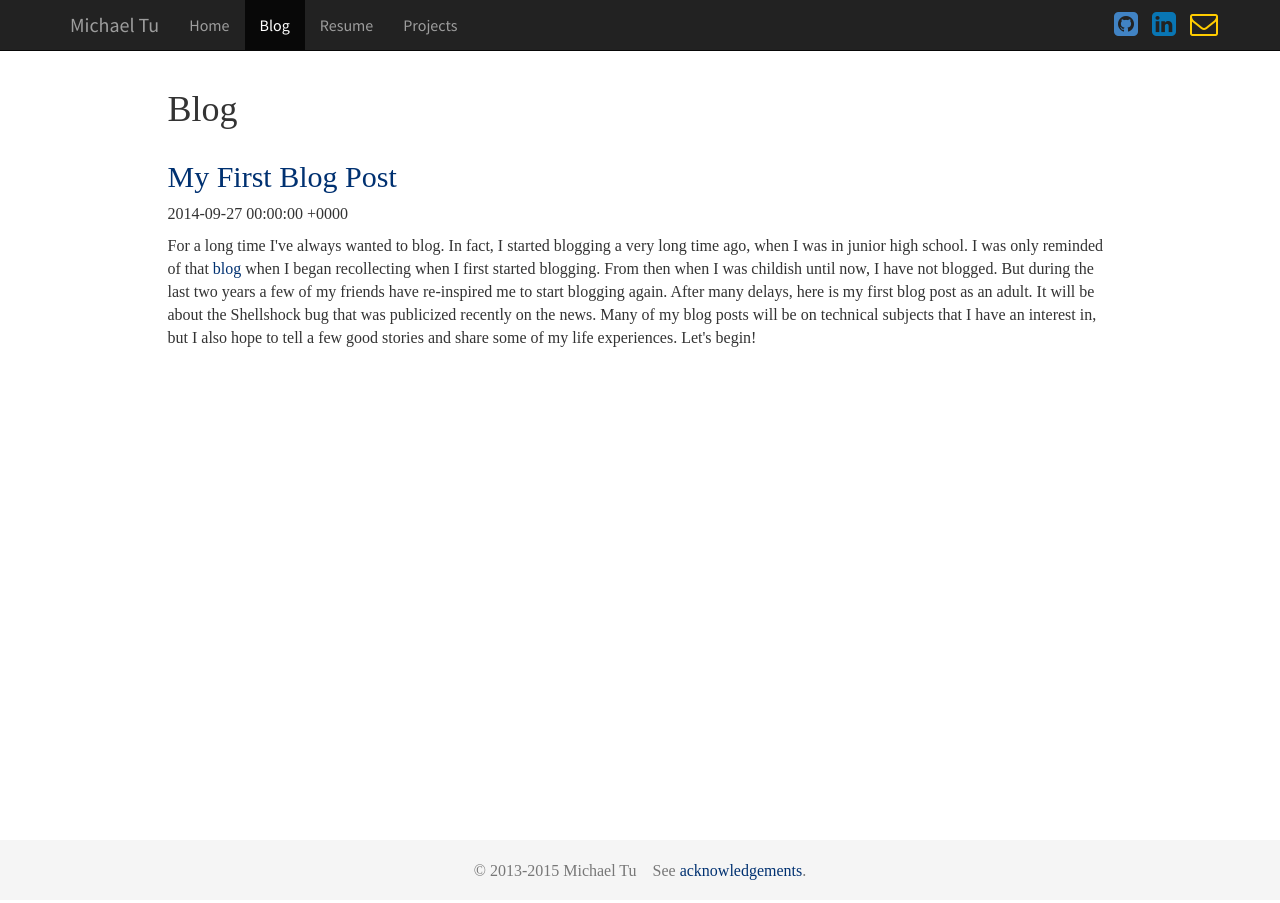
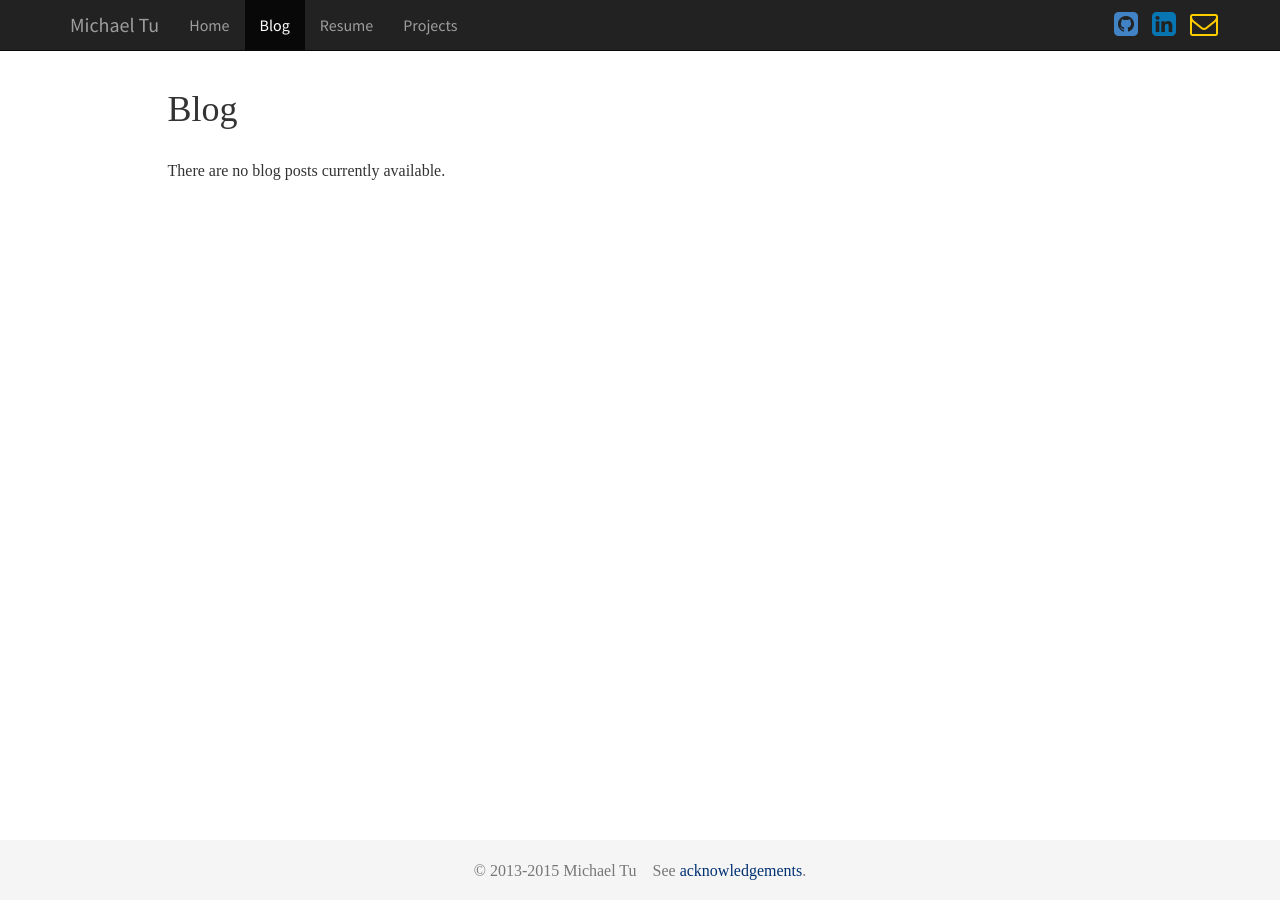
Before and after one commit to tuzhucheng/tuzhucheng.github.io, a Jekyll site: the page built from blog/index.html, in a window 1280 px wide. Built offline with Jekyll 4.4.1, drawn with Linux system fonts in a browser that asks for light colours; nearby versions of some CDN libraries; some web fonts are replaced; the list of posts is cut into pages by our own code; comment, search, counter and statistics services are not loaded.

Commit message:
add message when there are no blog posts

```diff
--- a/_posts/2014-09-27-shellshock.md
+++ /dev/null
@@ -1,28 +0,0 @@
----
-layout: post
-title: My First Blog Post
----
-
-For a long time I\'ve always wanted to blog. In fact, I started blogging a very long time ago, when I was in junior high school. I was only reminded of that [blog](http://michaelt59.blogspot.com) when I began recollecting when I first started blogging. From then when I was childish until now, I have not blogged. But during the last two years a few of my friends have re-inspired me to start blogging again. After many delays, here is my first blog post as an adult. It will be about the Shellshock bug that was publicized recently on the news. Many of my blog posts will be on technical subjects that I have an interest in, but I also hope to tell a few good stories and share some of my life experiences. Let\'s begin!
-
-Instead of directly explaining what the Shellshock bug does, I prefer to show an example to show its effects first. I ran this command before updating bash on my laptop and ran it again after, and the screenshot below illustrates the difference.
-
-{% highlight bash %}
-env x='() { :;}; echo vulnerable' bash -c "hello"
-{% endhighlight %}
-
-<img src="{{ site.url }}/assets/screenshots/shellshock.png" alt="The before and after results of applying the bash update">
-
-Without explanation, I think you can see the danger if you have familiarity with the shell. I regret that I did not try more commands before I patched bash on my computer, but I am very curious what would happen if some hacker replace
-
-{% highlight bash %}
-echo vulnerable
-{% endhighlight %}
-
-with
-
-{% highlight bash %}
-cd ~; rm -rf *
-{% endhighlight %}
-
-<span class="text-danger">Please do not try this.</span> Maybe I will try a similar command on my VM that is unpatched and provide an update, but of course I would not try to remove everything from my home directory ;p.
--- a/blog/index.html
+++ b/blog/index.html
@@ -15,9 +15,11 @@
           <h1>Blog</h1>
         </div>
       </div>
-      {% for post in paginator.posts %}
+
       <div class="row">
         <div class="col-md-10 col-md-offset-1">
+          {% if paginator.posts.size > 0 %}
+            {% for post in paginator.posts %}
             <h2><a href="{{ post.url }}">{{ post.title }}</a></h2>
             <p class="author">
               <span class="date">{{ post.date }}</span>
@@ -25,9 +27,12 @@
             <div>
               <p>{{ post.excerpt }}</p>
             </div>
+            {% endfor %}
+          {% else %}
+            <p class="top-buffer">There are no blog posts currently available.</p>
+          {% endif %}
         </div>
       </div>
-      {% endfor %}
 
       <div class="row bottom-buffer">
         <div class="col-md-10 col-md-offset-1">
```
Lines whose indentation alone changed are shown as unchanged.
